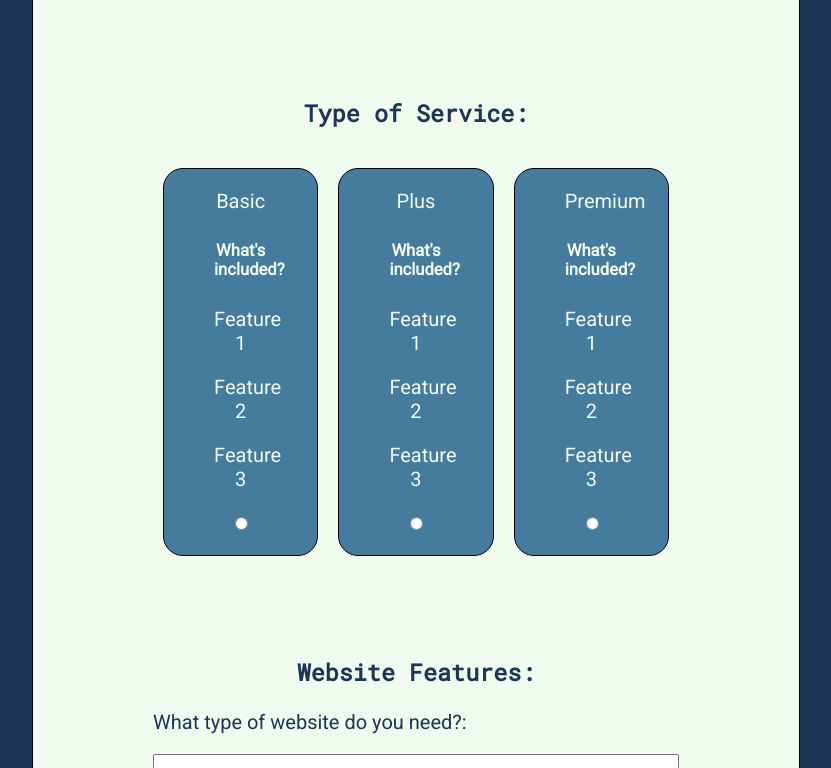
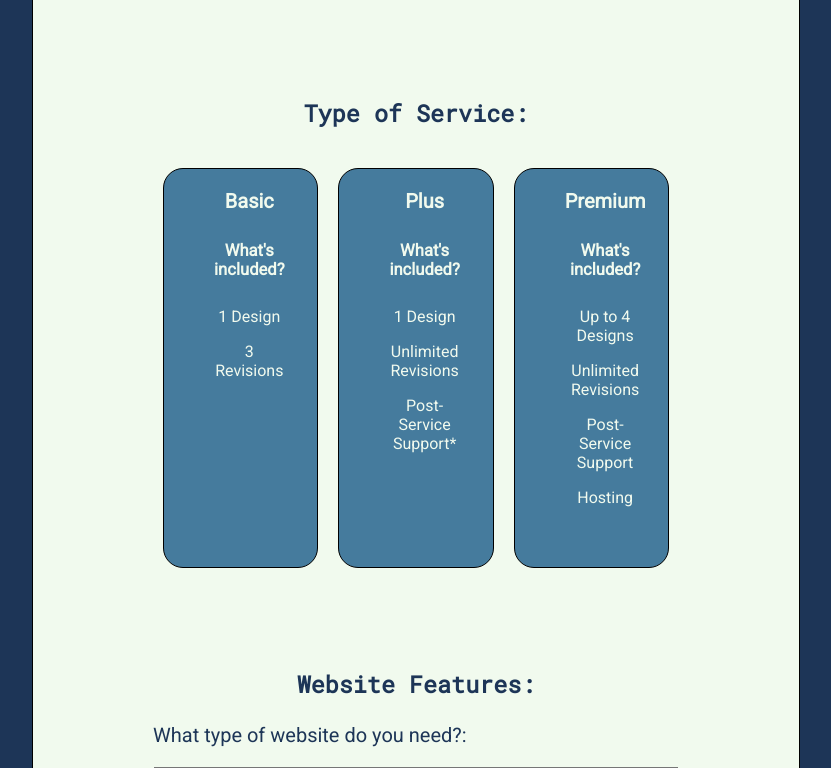
Before and after one commit to flawedvice/Survey-Form, a plain HTML site: page index.html in a window 1280 px wide. Shown: the part 664-1432 px from the top of the page, without its empty margins (224-1055 px from the left). Drawn offline with Linux system fonts and the light colour scheme.

Commit message:
Minimum changes to form cards

```diff
--- a/index.html
+++ b/index.html
@@ -39,29 +39,29 @@
       <h3>Type of Service:</h3>
       <div class="section" id="type-service">
         <div class="card">
-          <label for="basic-service">Basic
+          <label for="basic-service"><strong>Basic</strong>
             <h5>What's included?</h5>
-            <p>Feature 1</p>
-            <p>Feature 2</p>
-            <p>Feature 3</p>
+            <p>1 Design</p>
+            <p>3 Revisions</p>
             <input type="radio" name="type-of-service" id="basic-service" required>
           </label>
         </div>
         <div class="card">
-          <label for="plus-service">Plus
+          <label for="plus-service"><strong>Plus</strong>
             <h5>What's included?</h5>
-            <p>Feature 1</p>
-            <p>Feature 2</p>
-            <p>Feature 3</p>
+            <p>1 Design</p>
+            <p>Unlimited Revisions</p>
+            <p>Post-Service Support*</p>
           <input type="radio" name="type-of-service" id="plus-service" required>
           </label>
         </div>
         <div class="card">
-          <label for="premium-service">Premium
+          <label for="premium-service"><strong>Premium</strong>
             <h5>What's included?</h5>
-            <p>Feature 1</p>
-            <p>Feature 2</p>
-            <p>Feature 3</p>
+            <p>Up to 4 Designs</p>
+            <p>Unlimited Revisions</p>
+            <p>Post-Service Support</p>
+            <p>Hosting</p>
             <input type="radio" name="type-of-service" id="premium-service" required>
           </label>
         </div>
--- a/style.css
+++ b/style.css
@@ -51,17 +51,25 @@ h1, h2, h3, h4 {
 .card {
   display: flex;
   flex-direction: column;
-  justify-content: space-around;
+  justify-content: flex-start;
   border: 1px solid #000;
   border-radius: 2rem;
   margin: auto;
+  height: 40rem;
   width: calc(33.3% - 2rem);
   text-align: center;
+  align-items: flex-start;
   background-color: #457B9D;
   color: #f1faee;
 }
 .card label {
   padding: 2rem 5rem;
+}
+.card p {
+  font-size: 1.6rem;
+}
+.card input {
+  visibility: hidden;
 }
 /* -- CARDS -- */
 
```
